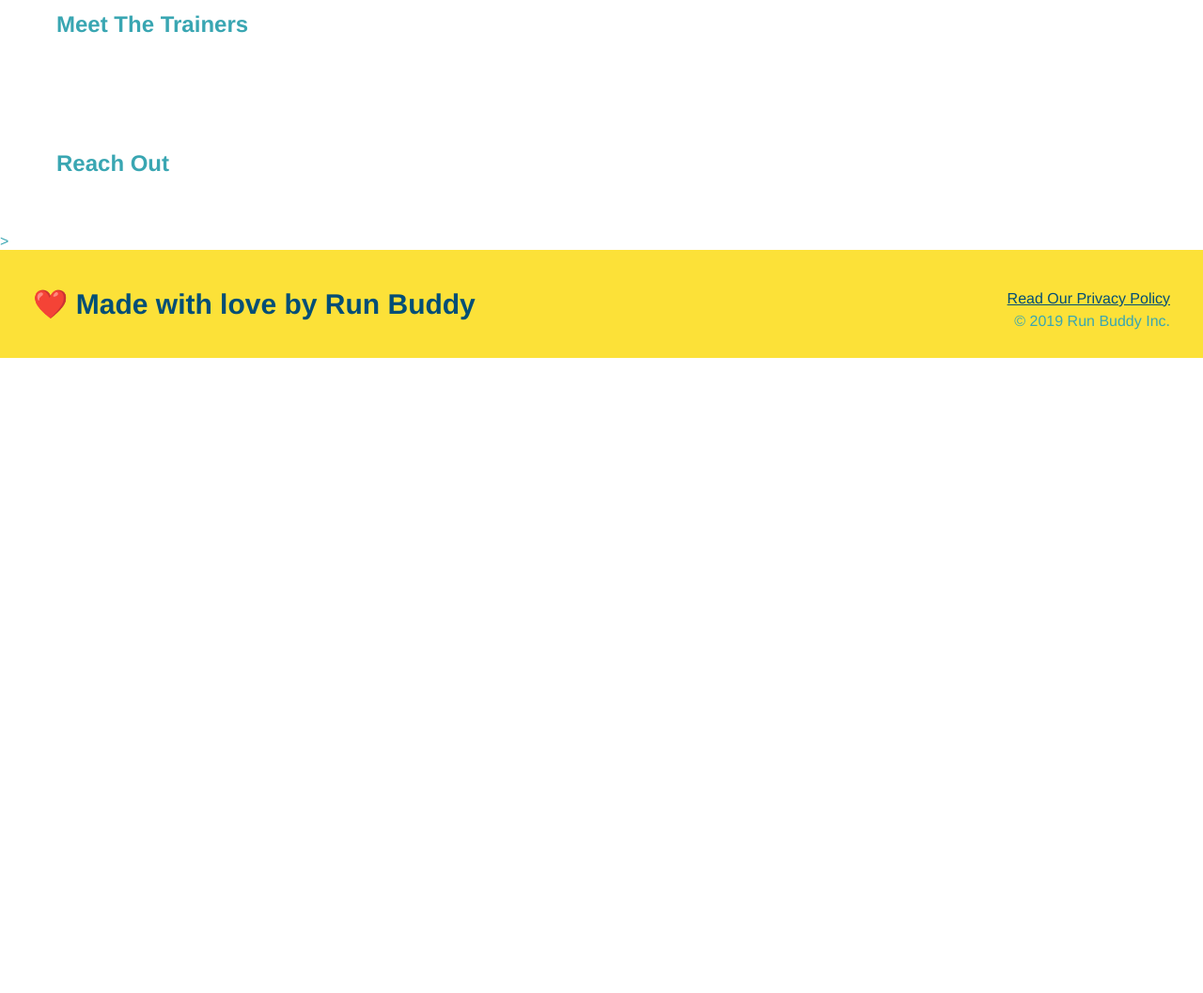
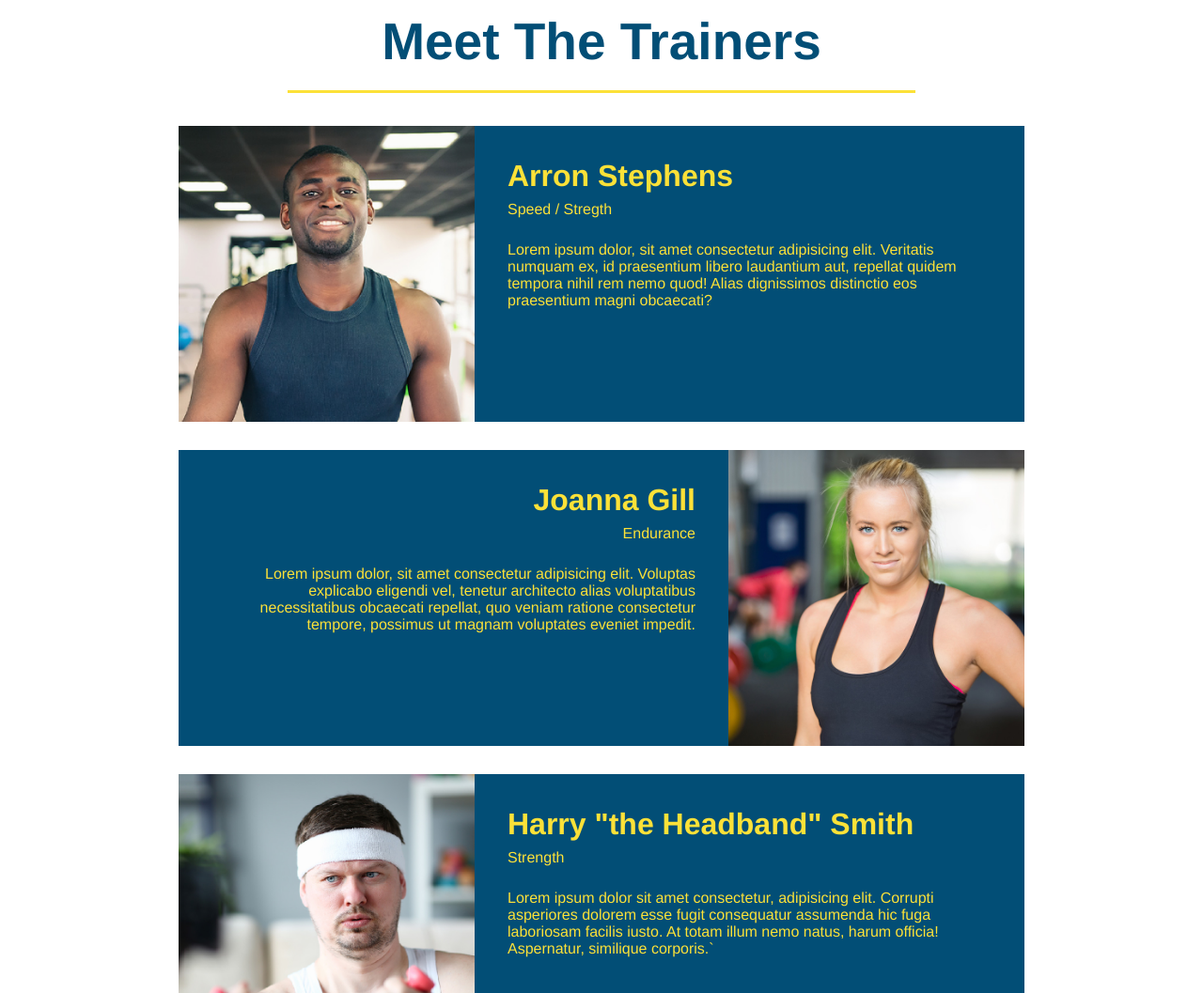
Before and after one commit to ariana-commits89/run-buddy2, a plain HTML site: page index.html/index.html in a window 1280 px wide. Shown: the part 2760-3817 px from the top of the page at 94% size. Before the commit the page ends 3141 px from the top, so only its background shows below. Drawn offline with Linux system fonts and the light colour scheme.

Commit message:
meet the trainers section

```diff
--- a/index.html/assets/css/style.css
+++ b/index.html/assets/css/style.css
@@ -187,3 +187,43 @@ section {
 .steps span {
     font-size: 38px;
 }
+.trainers {
+    text-align: center;
+}
+.trainer {
+    width: 900px;
+    margin: 0 auto 30px auto;
+    background: #024e76;
+    color: #fce138;
+    overflow: auto;
+}
+.trainer img {
+    width: 35%;
+    float: left;
+    overflow: auto;
+}
+.trainer-bio {
+    padding: 35px;
+    float: left;
+    width: 65%;
+    overflow: auto;
+}
+.text-left {
+    text-align: left;
+}
+.text-right {
+    text-align: right;
+}
+.trainer-bio h3 {
+    font-size: 32px;
+    margin-bottom: 8px;
+}
+.trainer-bio h4 {
+    font-weight: lighter;
+    font-siz: 26px;
+    margin-bottom: 25px;
+}
+>trainer-bio p {
+    font-size: 17px;
+    line-height: 1.3;
+}
--- a/index.html/index.html
+++ b/index.html/index.html
@@ -108,8 +108,40 @@
     </section>
 
     <!--meet the trainers-->
-    <section>
-      <h2>Meet The Trainers</h2>
+    <section id="your-trainers" class="trainers">
+      <h2 class="section-title primary-border">
+          Meet The Trainers
+      </h2>
+      <article class="trainer">
+        <img src="./assets/images/trainer-1.jpg" alt="Arron Stephens in his workout clothes">
+          <div class="trainer-bio text-left">
+              <h3>Arron Stephens</h3>
+              <h4>Speed / Stregth</h4>
+              <p>
+                  Lorem ipsum dolor, sit amet consectetur adipisicing elit. Veritatis numquam ex, id praesentium libero laudantium aut, repellat quidem tempora nihil rem nemo quod! Alias dignissimos distinctio eos praesentium magni obcaecati?
+              </p>
+          </div>
+          </article>
+        <article class="trainer">
+        <div class="trainer-bio text-right">
+            <h3>Joanna Gill</h3>
+            <h4>Endurance</h4>
+            <p>
+                Lorem ipsum dolor, sit amet consectetur adipisicing elit. Voluptas explicabo eligendi vel, tenetur architecto alias voluptatibus necessitatibus obcaecati repellat, quo veniam ratione consectetur tempore, possimus ut magnam voluptates eveniet impedit.
+            </p>
+        </div>
+        <img src="./assets/images/trainer-2.jpg" alt="Joanna Gill cooling off after a workout." />
+      </article>
+      <article class="trainer">
+        <img src="./assets/images/trainer-3.jpg" alt="Harry Smith wearing a headband and lifting comically small pink weights" />
+        <div class="trainer-bio text-left">
+            <h3>Harry "the Headband" Smith</h3>
+            <h4>Strength</h4>
+            <p>
+            Lorem ipsum dolor sit amet consectetur, adipisicing elit. Corrupti asperiores dolorem esse fugit consequatur assumenda hic fuga laboriosam facilis iusto. At totam illum nemo natus, harum officia! Aspernatur, similique corporis.`
+            </p>
+        </div>
+      </article>
     </section>
 
     <!-- reach out section -->
```
Also changed, not shown: index.html/assets/images/trainer-1.jpg (added), index.html/assets/images/trainer-2.jpg (added), index.html/assets/images/trainer-3.jpg (added).
